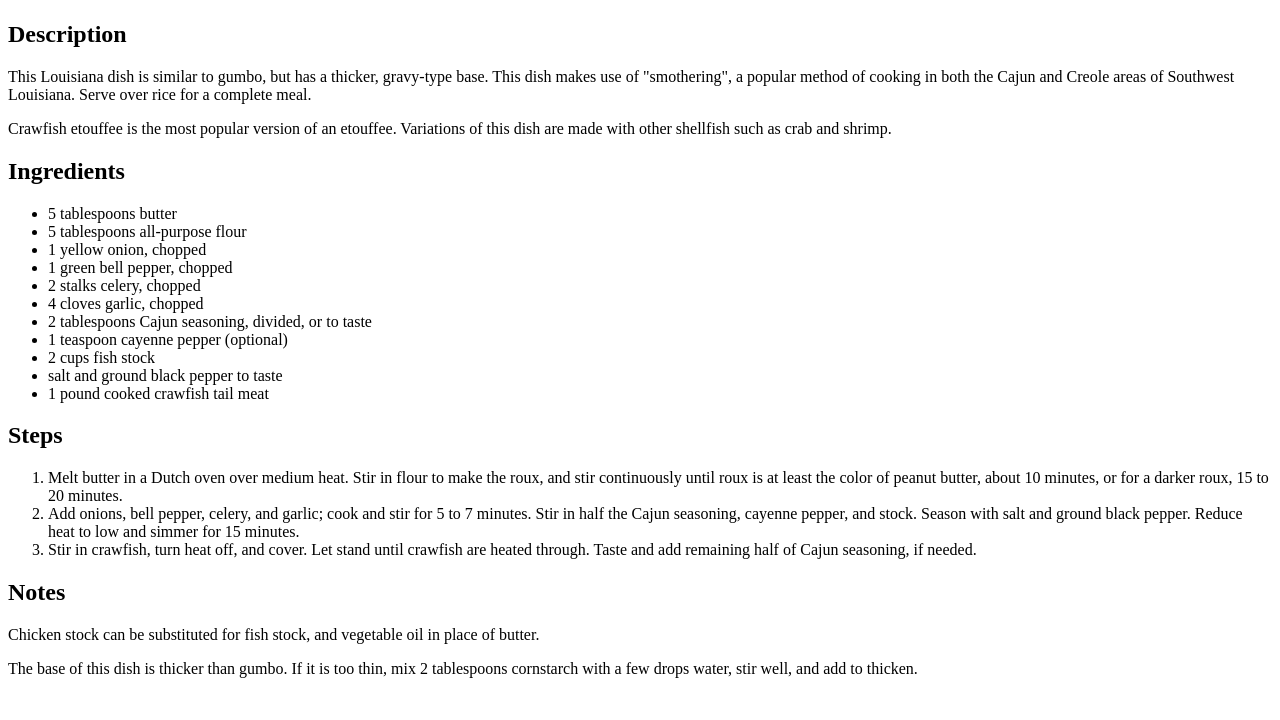
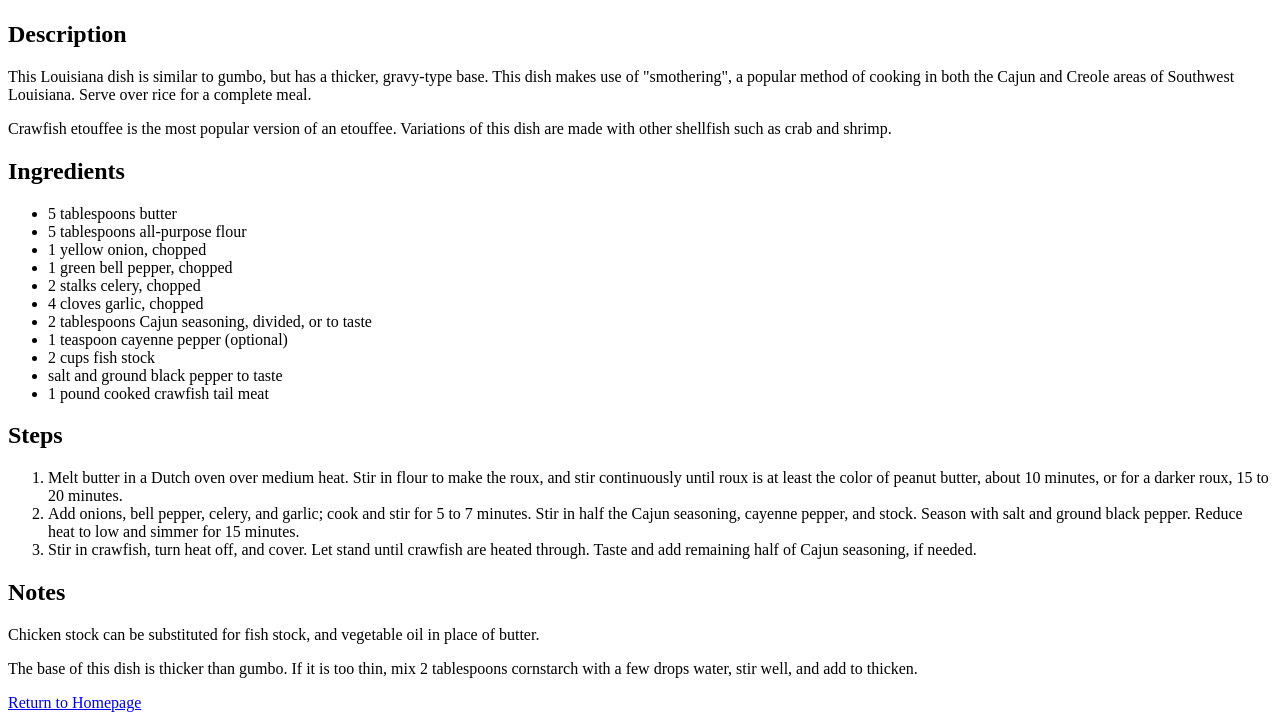
Before and after one commit to riddled1002/odin-recipes, a plain HTML site: page recipes/crawfish.html in a window 1280 px wide. Shown: the part 383-1103 px from the top of the page. Before the commit the page ends 1077 px from the top, so only its background shows below. Drawn offline with Linux system fonts and the light colour scheme.

Commit message:
modified:   recipes/crawfish.html
    I added a link to return to the homepage.

```diff
--- a/recipes/crawfish.html
+++ b/recipes/crawfish.html
@@ -34,5 +34,6 @@
         <h2>Notes</h2>
         <p>Chicken stock can be substituted for fish stock, and vegetable oil in place of butter.</p>
         <p>The base of this dish is thicker than gumbo.  If it is too thin, mix 2 tablespoons cornstarch with a few drops water, stir well, and add to thicken.</p>
+        <a href="../index.html">Return to Homepage</a>
     </body>
 </html>
```
